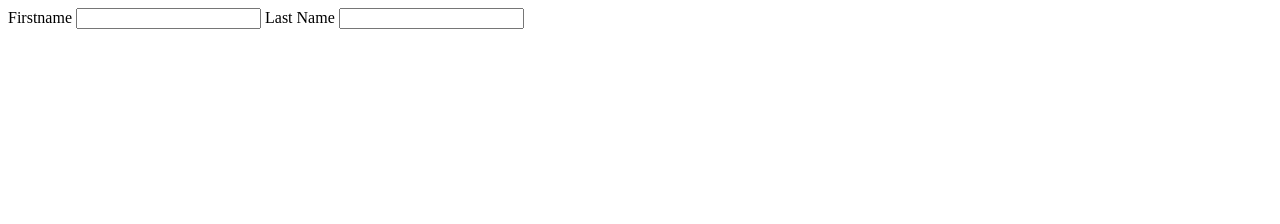
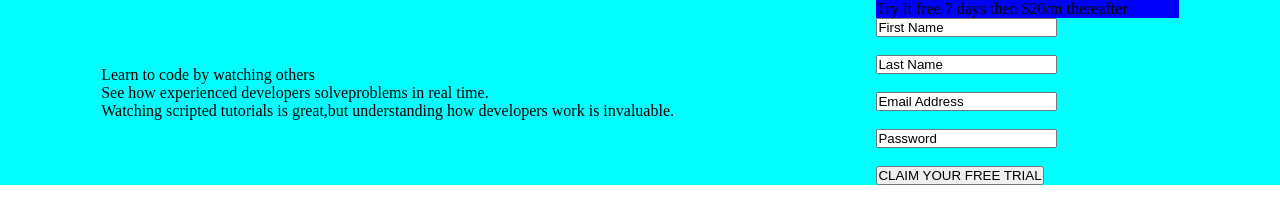
Before and after one commit to MurimiCaroline/MediaQueries, a plain HTML site: page mediaqueries.html in a window 1280 px wide. Drawn offline with Linux system fonts and the light colour scheme.

Commit message:
second change

```diff
--- a/mediaqueries.html
+++ b/mediaqueries.html
@@ -5,15 +5,30 @@
     <meta http-equiv="X-UA-Compatible" content="IE=edge">
     <meta name="viewport" content="width=device-width, initial-scale=1.0">
     <title>Document</title>
-</head>
+    <link rel="stylesheet" href="mediaqueries.css">
+    </head>
 <body>
     <main>
-    <form action="post">
-        <label for="FirstName">Firstname</label>
-        <input type="text">
-        <label for="LastName">Last Name</label>
-<input type="text">
+        <div>
+        <p>Learn to code by watching others</p>
+        <p>See how experienced developers solveproblems in real time.</p>
+    <p>Watching scripted tutorials is great,but understanding how developers work is invaluable.</p>
+    </div>
+        <div>
+            <p style="background-color:blue; width: 80mm;">Try it free 7 days then $20/m thereafter</p>
+    <form action="post" class="f">
+        <input type="text" value="First Name">
+        <br> <br>
+        <input type="text" value="Last Name">
+        <br> <br>
+        <input type="email" value="Email Address">
+        <br> <br>
+        <input type="text" value="Password">
+        <br> <br>
+        <input type="button" value="CLAIM YOUR FREE TRIAL">
     </form>
+<p></p>
+</div>
 </main>
 </body>
 </html>
```
